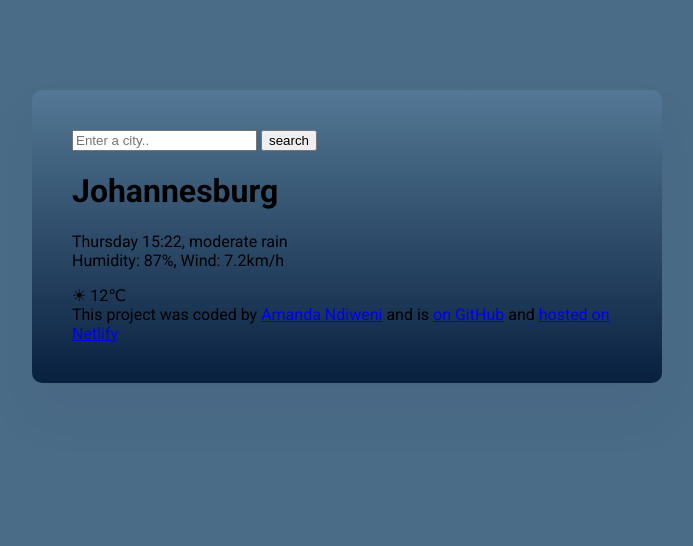
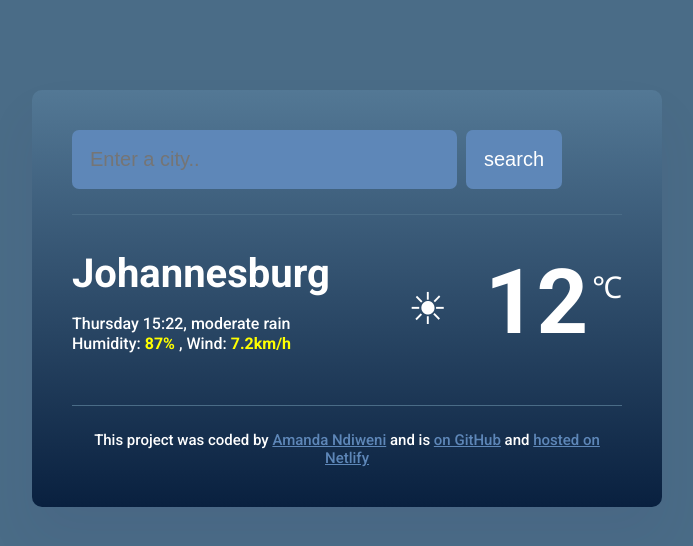
Before and after one commit to thamandandiweni8/my-vanilla-weather-search, a plain HTML site: page index.html in a window 1280 px wide. Shown: the whole page, without its empty margins (293-986 px from the left). Drawn offline with Linux system fonts and the light colour scheme.

Commit message:
added css

```diff
--- a/index.html
+++ b/index.html
@@ -15,21 +15,33 @@
   <body>
     <div class="weather-app">
       <header>
-        <form>
-          <input type="search" placeholder="Enter a city.." required />
-          <input type="submit" value="search" />
+        <form id="search-form">
+          <input
+            type="search"
+            placeholder="Enter a city.."
+            required
+            class="search-input"
+            id="search-input"
+          />
+          <input type="submit" value="search" class="search-button" />
         </form>
       </header>
       <main>
-        <h1>Johannesburg</h1>
-        <div>
-          <p>
-            Thursday 15:22, moderate rain
-            <br />
-            Humidity: 87%, Wind: 7.2km/h
-          </p>
+        <div class="current-weather">
+          <div>
+            <h1 class="current-city">Johannesburg</h1>
+            <p class="current-details">
+              Thursday 15:22, moderate rain
+              <br />
+              Humidity: <strong>87% </strong>, Wind: <strong>7.2km/h</strong>
+            </p>
+          </div>
+          <div class="current-temperature">
+            <span class="current-temperature-icon">☀</span
+            ><span class="current-temperature-value"> 12</span>
+            <span class="current-temperature-unit">℃</span>
+          </div>
         </div>
-        <div>☀ 12℃</div>
       </main>
       <footer>
         This project was coded by
--- a/src/style.css
+++ b/src/style.css
@@ -1,6 +1,10 @@
 body {
   background-color: #4a6c87;
   font-family: "Roboto", sans-serif;
+  color: #fff;
+}
+a {
+  color: #5e87b8;
 }
 .weather-app {
   background: linear-gradient(to top, #09203f 0%, #537895 100%);
@@ -10,3 +14,69 @@ body {
   border-radius: 10px;
   box-shadow: 0 30px 50px rgba(65, 50, 100, 0.08);
 }
+header {
+  border-bottom: 1px solid #4a6c87;
+  padding: 0 0 25px 0;
+}
+.search-input {
+  background-color: #5e87b8;
+  color: #fff;
+  border: none;
+  font-size: 20px;
+  padding: 18px;
+  width: 70%;
+  border-radius: 7px;
+}
+.search-button {
+  background: #5e87b8;
+  padding: 18px;
+  border-radius: 7px;
+  color: #fff;
+  margin-left: 5px;
+  font-size: 20px;
+  border: none;
+}
+main {
+  padding: 35px 0;
+}
+.current-temperature-value {
+  font-size: 90px;
+  font-weight: bold;
+  margin-left: 10px;
+}
+.current-temperature-icon {
+  font-size: 44px;
+  position: relative;
+  top: -9px;
+  margin-right: 5px;
+}
+.current-temperature-unit {
+  position: relative;
+  top: -35px;
+  font-size: 30px;
+}
+.current-city {
+  margin: 0;
+  font-size: 40px;
+  line-height: 48px;
+}
+.current-details {
+  font-size: 16px;
+  line-height: 20px;
+  color: #fff;
+  font-weight: 500;
+}
+.current-details strong {
+  color: yellow;
+}
+.current-weather {
+  display: flex;
+  justify-content: space-between;
+}
+footer {
+  border-top: 1px solid #4a6c87;
+  padding: 25px 0 0 0;
+  text-align: center;
+  font-size: 15px;
+  font-weight: 500;
+}
```
